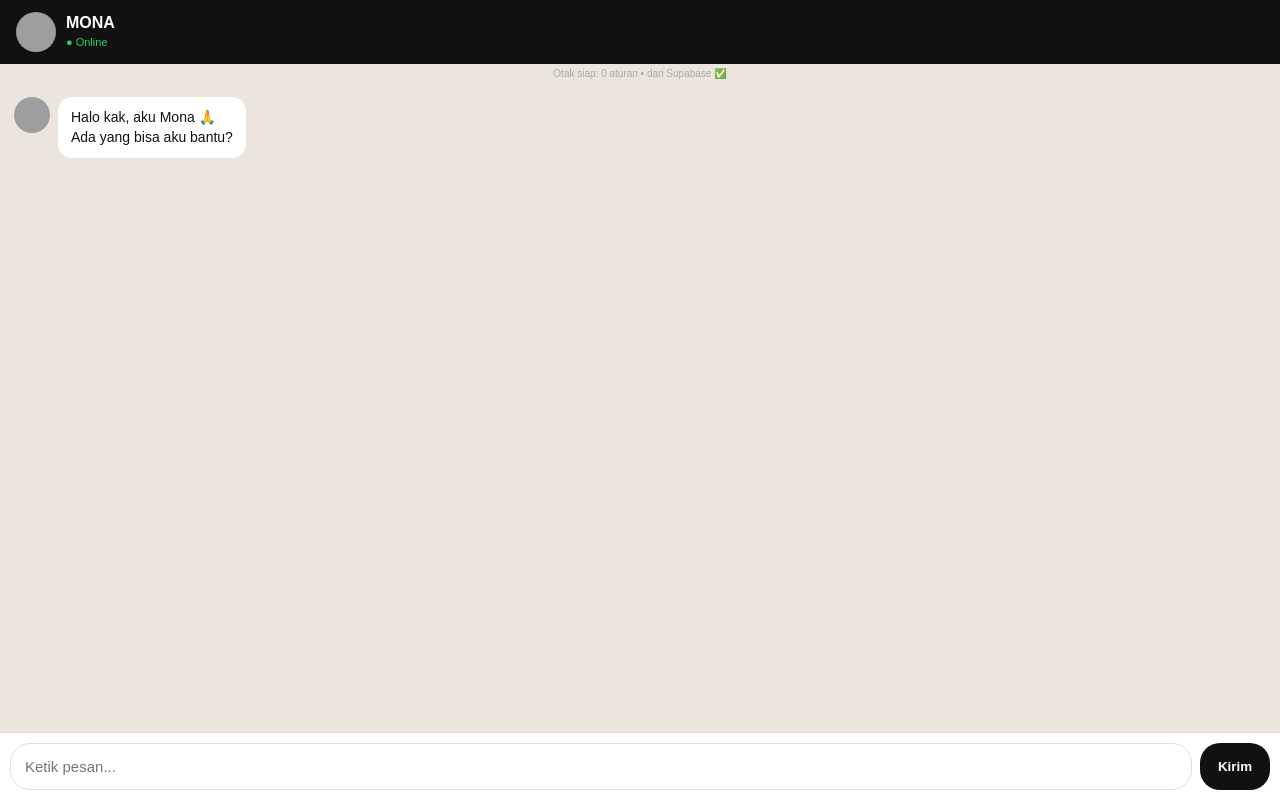
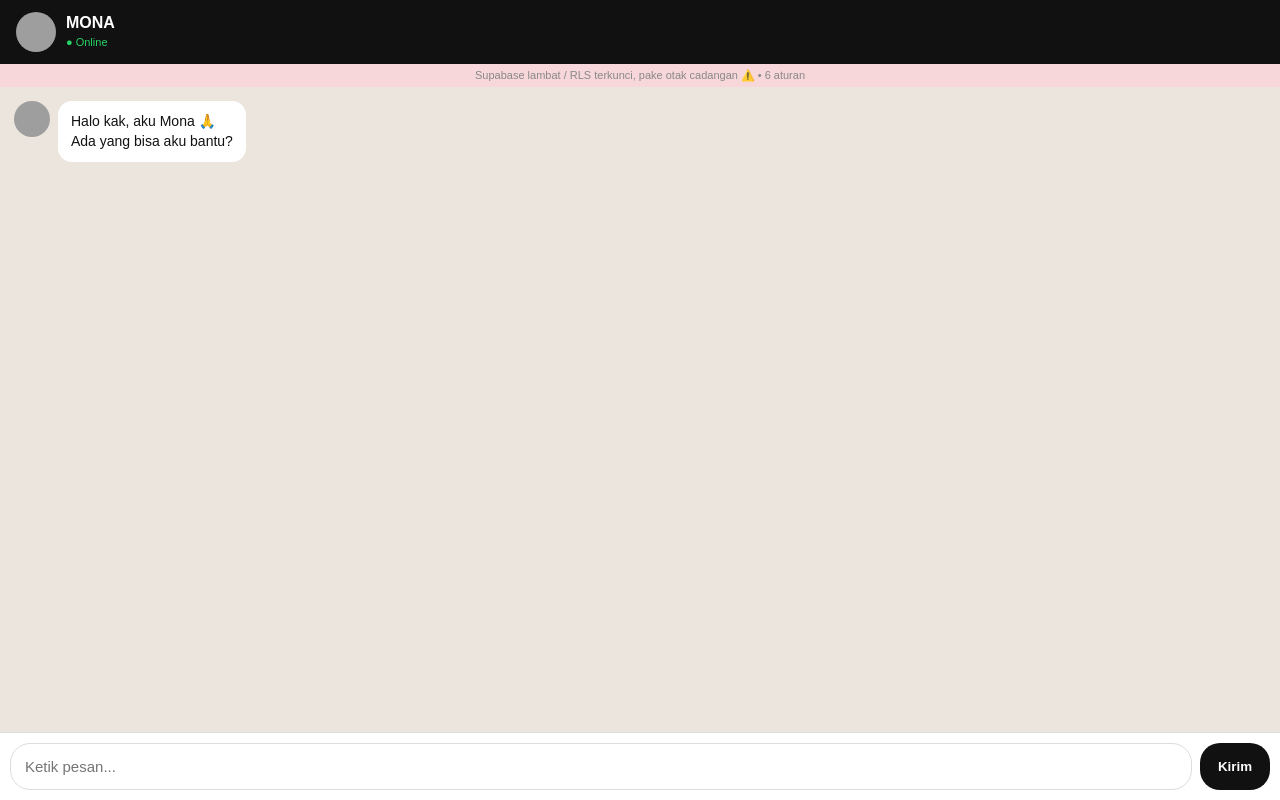
Before and after one commit to masphus/master, a plain HTML site: page test.html in a window 1280 px wide. Drawn offline with nearby package versions, Linux system fonts and the light colour scheme; no server answers; grey boxes are pictures that could not be loaded.

Commit message:
Update test.html

```diff
--- a/test.html
+++ b/test.html
@@ -13,7 +13,7 @@
   #head img{width:40px;height:40px;border-radius:50%;object-fit:cover}
   #head b{font-size:16px}
   #head span{font-size:11px;color:#25d366}
-  #status{font-size:10px;color:#aaa;text-align:center;padding:4px}
+  #status{font-size:11px;color:#888;text-align:center;padding:5px;background:#fff3cd}
   #chat{flex:1;overflow-y:auto;padding:14px;padding-bottom:90px;display:flex;flex-direction:column;gap:10px}
   .row{display:flex;gap:8px;max-width:90%}
   .row.me{justify-content:flex-end;align-self:flex-end}
@@ -44,35 +44,51 @@ const supabaseClient = window.supabase.createClient(SUPABASE_URL, SUPABASE_KEY);
 const chat = document.getElementById('chat');
 const input = document.getElementById('pesan');
 const statusEl = document.getElementById('status');
-let OTAK = null;
 
-// === LOAD OTAK DI AWAL, JANGAN NUNGGU DITANYA! ===
-async function getOtak(force){
-  if(OTAK && !force) return OTAK;
-  // 1. Coba ambil dari HP dulu biar cepet
+// OTAK CADANGAN: Biar Mona bisa jawab walau Supabase lemot / gagal!
+let OTAK = [
+  {keyword:'halo|hai|hi|hello|selamat pagi|selamat siang|selamat malam', answer:'Halo kak, aku Mona 🙏<br>Ada yang bisa aku bantu?'},
+  {keyword:'alamat|rumah|lokasi|dimana|tinggal|braga|bandung|toko|boutique|alamat rumah', answer:'Alamat kita di Jl. Braga No.88, Bandung kak 🙏<br>Buka setiap hari 09.00 - 21.00'},
+  {keyword:'siapa|nama|kamu siapa|mona', answer:'Aku Mona kak, asisten dari Panorama Indonesia 🙏'},
+  {keyword:'harga|berapa|price|biaya', answer:'Untuk harga boleh tau produk yang mana kak? Biar aku cekin.'},
+  {keyword:'jam|buka|tutup|operasional', answer:'Kita buka setiap hari 09.00 - 21.00 kak 🙏'},
+  {keyword:'makasih|terima kasih|thank', answer:'Sama-sama kak 🙏 Senang bisa bantu!'},
+];
+let otakReady = false;
+
+function timeout(ms){ return new Promise(r=>setTimeout(()=>r(null), ms)); }
+
+async function getOtak(){
+  if(otakReady) return OTAK;
+  statusEl.textContent = 'Menghubungi Supabase...';
   try{
-    let cache = localStorage.getItem('mona_otak');
-    if(cache && !force){ OTAK = JSON.parse(cache); statusEl.textContent = 'Otak siap: ' + OTAK.length + ' aturan • dari cache'; }
-  }catch(e){}
-  // 2. Ambil yang baru dari Supabase di background
-  try{
-    let r1 = await supabaseClient.from('bot_rules').select('persamaan,jawaban,skor');
-    let rules = (r1.data||[]).map(x => ({keyword: x.persamaan, answer: x.jawaban}));
-    let r2 = await supabaseClient.from('bot_faq').select('keyword,answer,skor');
-    let faq = r2.data||[];
-    OTAK = [...rules, ...faq];
-    localStorage.setItem('mona_otak', JSON.stringify(OTAK));
-    statusEl.textContent = 'Otak siap: ' + OTAK.length + ' aturan • dari Supabase ✅';
-    console.log('OTAK LOADED:', OTAK);
+    // KASIH BATAS 3 DETIK! Kalo lewat, langsung pake otak cadangan, jangan bengong!
+    let p1 = supabaseClient.from('bot_rules').select('persamaan,jawaban,skor');
+    let r1 = await Promise.race([p1, timeout(3000)]);
+    if(r1 && r1.data){
+      let rules = r1.data.map(x => ({keyword: x.persamaan, answer: x.jawaban}));
+      let p2 = supabaseClient.from('bot_faq').select('keyword,answer,skor');
+      let r2 = await Promise.race([p2, timeout(3000)]);
+      let faq = (r2 && r2.data) ? r2.data : [];
+      if(rules.length || faq.length){
+        OTAK = [...rules, ...faq, ...OTAK]; // Gabungin sama cadangan
+        otakReady = true;
+        statusEl.textContent = 'Otak siap: ' + OTAK.length + ' aturan • Supabase ✅';
+        statusEl.style.background = '#d4edda';
+        return OTAK;
+      }
+    }
+    throw new Error('Supabase kosong / timeout');
   }catch(e){
-    console.log('Gagal load Supabase, pake cache', e);
-    if(!OTAK) OTAK = [];
-    statusEl.textContent = 'Mode offline, pake cache • ' + OTAK.length + ' aturan';
+    console.log('Supabase gagal:', e);
+    statusEl.textContent = 'Supabase lambat / RLS terkunci, pake otak cadangan ⚠️ • ' + OTAK.length + ' aturan';
+    statusEl.style.background = '#f8d7da';
+    otakReady = true;
+    return OTAK;
   }
-  return OTAK;
 }
+
 function norm(s){ return (s||'').toLowerCase().replace(/[^a-z0-9 ]/g,' ').replace(/\s+/g,' ').trim(); }
-
 function cariJawaban(q, otak){
   let nq = norm(q);
   let stop = ['boleh','tau','tahu','dong','kak','ya','kah','sih','nya','apa','dimana','di','mana','berapa','gimana','mau','tanya','tolong','kasih','kasi','info'];
@@ -90,21 +106,6 @@ function cariJawaban(q, otak){
       let skor = kataKunci.length ? (cocok / kataKunci.length) * 100 : 0;
       if(nq.includes(f)) skor += 20;
       if(skor > bestScore){ bestScore = skor; best = r; }
-    }
-    // Cek di jawaban juga
-    let kataJawaban = norm(r.answer||'').split(' ').filter(w=>w.length>2);
-    for(let u of kataUser){
-      if(kataJawaban.some(j => j.includes(u) || u.includes(j))){
-        if(55 > bestScore){ bestScore = 55; best = r; }
-        break;
-      }
-    }
-    // Sinonim alamat
-    let sinonimAlamat = ['alamat','rumah','lokasi','tinggal','dimana','braga','bandung','toko','boutique'];
-    let userMauAlamat = kataUser.some(w => sinonimAlamat.includes(w));
-    let jawabanAdaAlamat = norm(r.answer||'').includes('braga') || norm(r.answer||'').includes('bandung') || norm(r.answer||'').includes('jl.') || norm(r.answer||'').includes('jalan');
-    if(userMauAlamat && jawabanAdaAlamat){
-      if(60 > bestScore){ bestScore = 60; best = r; }
     }
   }
   if(bestScore >= 50) return best.answer;
@@ -129,11 +130,11 @@ async function kirim(){
   if(!teks) return;
   tambah(teks, 'me');
   input.value = '';
-  input.focus();
   let rowBot = tambah('Mona lagi mikir...', 'bot');
   let botMsg = rowBot.querySelector('.msg');
-  // OTAK UDAH DILoad DI AWAL, JADI INI LANGSUNG!
-  let otak = await getOtak(false);
+  // JANGAN NUNGGU LAMA! Kalo otak belum siap, langsung pake cadangan!
+  let otak = OTAK;
+  if(!otakReady){ otak = await getOtak(); }
   let jawaban = cariJawaban(teks, otak);
   if(!jawaban){
     jawaban = 'Halo kak, aku Mona 🙏<br><br>Untuk "'+teks+'" aku belum nemu jawabannya. Boleh ceritain lebih detail nggak kak?';
@@ -144,7 +145,7 @@ async function kirim(){
 }
 input.addEventListener('keydown', e=>{ if(e.key==='Enter') kirim(); });
 tambah('Halo kak, aku Mona 🙏<br>Ada yang bisa aku bantu?', 'bot');
-getOtak(false); // <-- LANGSUNG LOAD PAS BUKA!
+getOtak();
 </script>
 </body>
 </html>
```
